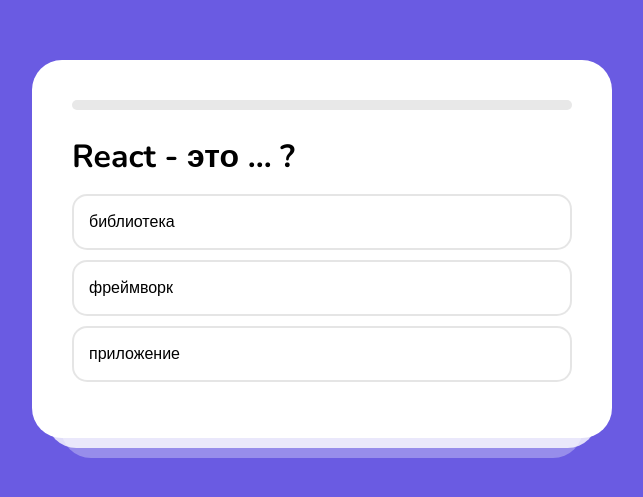
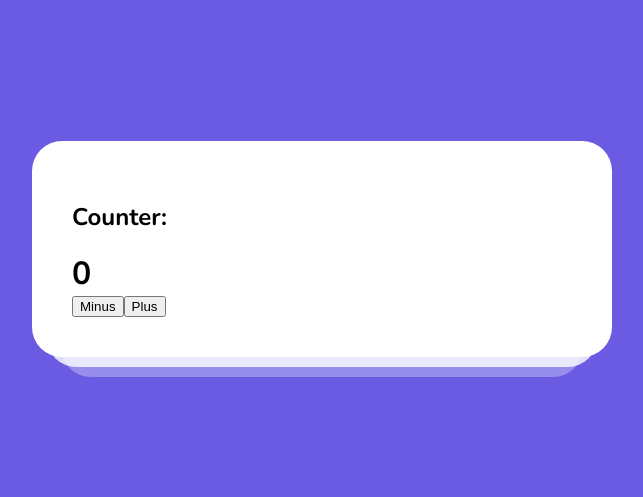
Before and after one commit to fens7/React-Pet, a React (Create React App) app: page / in a window 1280 px wide. Shown: the part 151-648 px from the top of the page, without its empty margins (318-961 px from the left). Built offline with nearby package versions, Linux system fonts and the light colour scheme.

Commit message:
initial commit

```diff
--- a/src/App.js
+++ b/src/App.js
@@ -1,86 +1,21 @@
+import './index.scss';
 import React, { useState } from 'react';
-import './index.scss';
-
-const questions = [
-    {
-        title: 'React - это ... ?',
-        variants: ['библиотека', 'фреймворк', 'приложение'],
-        correct: 0,
-    },
-    {
-        title: 'Компонент - это ... ',
-        variants: [
-            'приложение',
-            'часть приложения или страницы',
-            'то, что я не знаю что такое',
-        ],
-        correct: 1,
-    },
-    {
-        title: 'Что такое JSX?',
-        variants: [
-            'Это простой HTML',
-            'Это функция',
-            'Это тот же HTML, но с возможностью выполнять JS-код',
-        ],
-        correct: 2,
-    },
-];
-
-function Result({ correct }) {
-    return (
-        <div className='result'>
-            <img alt='' src='https://cdn-icons-png.flaticon.com/512/2278/2278992.png' />
-            <h2>
-                Ви відповіли правильно на {correct} питання з {questions.length}
-            </h2>
-            <a href='/'>
-                <button>Спробувати ще</button>
-            </a>
-        </div>
-    );
-}
-
-function Game({ question, showNextQuestion, step }) {
-    const calcProgressBar = Math.round((step * 100) / questions.length);
-
-    return (
-        <>
-            <div className='progress'>
-                <div style={{ width: `${calcProgressBar}%` }} className='progress__inner'></div>
-            </div>
-            <h1>{question.title}</h1>
-            <ul>
-                {question.variants.map((question, index) => {
-                    return (
-                        <li key={index} onClick={() => showNextQuestion(index)}>{question}</li>
-                    );
-                })}
-            </ul>
-        </>
-    );
-}
 
 function App() {
-    const [step, setStep] = useState(0);
-    const [correct, setCorrect] = useState(0);
-
-    const question = questions[step];
-
-    const showNextQuestion = (index) => {
-        setStep(step + 1);
-        if (index === question.correct) {
-            setCorrect(correct + 1);
-        }
-    };
+    const [count, setCount] = useState(0);
 
     return (
         <div className='App'>
-            {step !== questions.length ? (
-                <Game question={question} showNextQuestion={showNextQuestion} step={step} />
-            ) : (
-                <Result correct={correct} />
-            )}
+            <div>
+                <h2>Counter:</h2>
+                <h1>{count}</h1>
+                <button onClick={() => setCount(count - 1)} className='minus'>
+                    Minus
+                </button>
+                <button onClick={() => setCount(count + 1)} className='plus'>
+                    Plus
+                </button>
+            </div>
         </div>
     );
 }
```
